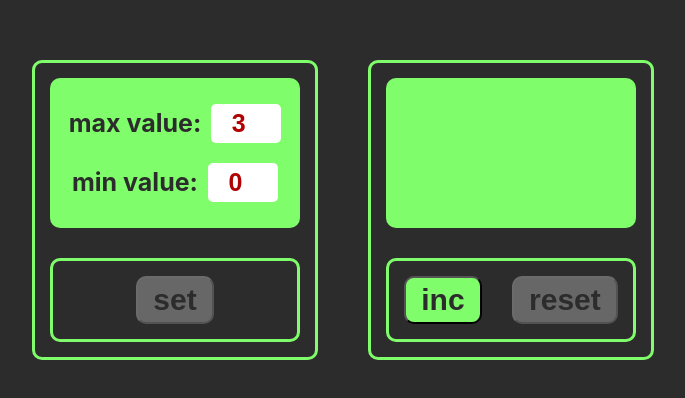
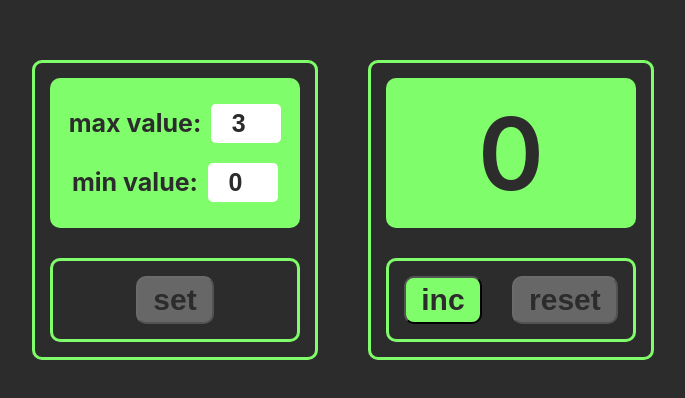
Before and after one commit to VictorREDrudko/count, a React (Create React App) app: page / in a window 1280 px wide. Shown: the part 190-588 px from the top of the page, without its empty margins (297-982 px from the left). Built offline with nearby package versions, Linux system fonts and the light colour scheme.

Commit message:
feat: create logic SettingCounter components

```diff
--- a/src/App.tsx
+++ b/src/App.tsx
@@ -11,7 +11,7 @@ function App() {
   const [valueCounter, setValueCounter] = useState<number>(minValue);
 
   // Global State Error/Enter
-  const [correctSettingValue, setCorrectSettingValue] = useState(true)
+  const [errorInput, setErrorInput] = useState(false)
 
   // Global State message
   const [message, setMessage] = useState<string>('')
@@ -29,11 +29,11 @@ function App() {
     setMaxValue(valueMax);
     setMinValue(valueMin);
     setValueCounter(valueMin);
-    setCorrectSettingValue(false);
+    setErrorInput(false);
   }
 
-  const changeErr = (correctValue: boolean) => {
-    setCorrectSettingValue(correctValue);
+  const changeErrorInput = (error: boolean) => {
+    setErrorInput(error);
     // setMessage(message);
   }
 
@@ -43,8 +43,8 @@ function App() {
       <SettingCounter maxValue={maxValue}
                       minValue={minValue}
                       changeValue={changeValue}
-                      changeCorrectSettingValue={changeErr}
-                      correctSettingValue={correctSettingValue}/>
+                      changeErrorInput={changeErrorInput}
+                      errorInput={errorInput}/>
 
 
       <Counter  minValue={minValue}
@@ -52,7 +52,7 @@ function App() {
                 valueCounter={valueCounter}
                 increaseCounter={increaseCounter}
                 resetCounter={resetCounter}
-                correctSettingValue={correctSettingValue}
+                errorInput={errorInput}
                 message={message}/>
     </div>
   );
--- a/src/components/Counter/Counter.tsx
+++ b/src/components/Counter/Counter.tsx
@@ -5,7 +5,7 @@ type CounterType = {
   minValue: number
   maxValue: number
   valueCounter: number
-  correctSettingValue: boolean
+  errorInput: boolean
   message: string
   increaseCounter: () => void
   resetCounter: () => void
@@ -20,8 +20,8 @@ export const Counter = (props: CounterType) => {
   return (
     <WrapperCounter>
       <ValueCounterWrapper>
-        <ValueCounter style={colorCount}>{props.correctSettingValue ? '' : props.valueCounter }</ValueCounter>
-        <Message style={ErrorTrueMessage}>{props.correctSettingValue ? props.message : ''}</Message>
+        <ValueCounter style={colorCount}>{props.errorInput ? '' : props.valueCounter }</ValueCounter>
+        <Message style={ErrorTrueMessage}>{props.errorInput ? props.message : ''}</Message>
       </ValueCounterWrapper>
       <WrapperButton>
         <Button title={"inc"} callback={props.increaseCounter} disabled={props.valueCounter === props.maxValue}/>
--- a/src/components/settingCounter/SettingCounter.tsx
+++ b/src/components/settingCounter/SettingCounter.tsx
@@ -6,23 +6,28 @@ import styled from "styled-components";
 type SettingCounterProps = {
   maxValue: number
   minValue: number
-  correctSettingValue: boolean
+  errorInput: boolean
   changeValue: (valueMax: number, valueMin: number) => void
-  changeCorrectSettingValue: (correctValue: boolean) => void
+  changeErrorInput: (error: boolean) => void
 }
 
-export const SettingCounter = ({maxValue, minValue, correctSettingValue, changeValue, changeCorrectSettingValue} : SettingCounterProps)=> {
+export const SettingCounter = ({maxValue, minValue, changeErrorInput, changeValue, errorInput} : SettingCounterProps)=> {
   // Local State setting value
   const [maxValueSetting, setMaxValueSetting] = useState<number>(maxValue);
   const [minValueSetting, setMinValueSetting] = useState<number>(minValue);
 
+    // Local State button
+    const [disabled, setDisabled] = useState(true)
+
     const changeMaxValue = (valueInput: number) => {
-    valueInput > minValueSetting ? changeCorrectSettingValue(false) : changeCorrectSettingValue(true);
-    setMaxValueSetting(valueInput)
+      valueInput <= minValueSetting ? setDisabled(true) : setDisabled(false)
+      valueInput <= minValueSetting ? changeErrorInput(true) : changeErrorInput(false);
+      setMaxValueSetting(valueInput)
   }
 
   const changeMinValue = (valueInput: number) => {
-    valueInput < maxValueSetting && valueInput >= 0 ? changeCorrectSettingValue(false) : changeCorrectSettingValue(true)
+    valueInput >= maxValueSetting || valueInput < 0 ? setDisabled(true) : setDisabled(false)
+    valueInput >= maxValueSetting || valueInput < 0 ? changeErrorInput(true) : changeErrorInput(false);
     setMinValueSetting(valueInput);
   }
 
@@ -30,7 +35,8 @@ export const SettingCounter = ({maxValue, minValue, correctSettingValue, changeV
     changeValue(maxValueSetting, minValueSetting)
   }
 
-  const inputStyle = correctSettingValue ? {color: '#b00202'} : {color: '#2c2c2c'};
+  const inputStyleMaxValue = maxValueSetting <= minValueSetting ? {color: '#b00202', outline: "2px solid red", backgroundColor: '#fccfcf'} : {color: '#2c2c2c'};
+  const inputStyleMinValue = maxValueSetting <= minValueSetting || minValueSetting < 0 ? {color: '#b00202', outline: "2px solid red", backgroundColor: '#fccfcf'} : {color: '#2c2c2c'};
 
 
   return (
@@ -38,15 +44,15 @@ export const SettingCounter = ({maxValue, minValue, correctSettingValue, changeV
       <ValueSettingCounterWrapper>
         <div>
           <span>max value:</span>
-          <Input style={inputStyle} type="number" value={maxValueSetting} onChange={changeMaxValue}/>
+          <Input style={inputStyleMaxValue} type="number" value={maxValueSetting} onChange={changeMaxValue}/>
         </div>
         <div>
           <span>min value:</span>
-          <Input style={inputStyle} type="number" value={minValueSetting} onChange={changeMinValue}/>
+          <Input style={inputStyleMinValue} type="number" value={minValueSetting} onChange={changeMinValue}/>
         </div>
       </ValueSettingCounterWrapper>
       <WrapperButton>
-        <Button title={"set"} callback={onClickHandler} disabled={maxValue === maxValueSetting && minValue === minValueSetting ? true : correctSettingValue}/>
+        <Button title={"set"} callback={onClickHandler} disabled={disabled}/>
       </WrapperButton>
     </WrapperSettingCounter>
   )
```
